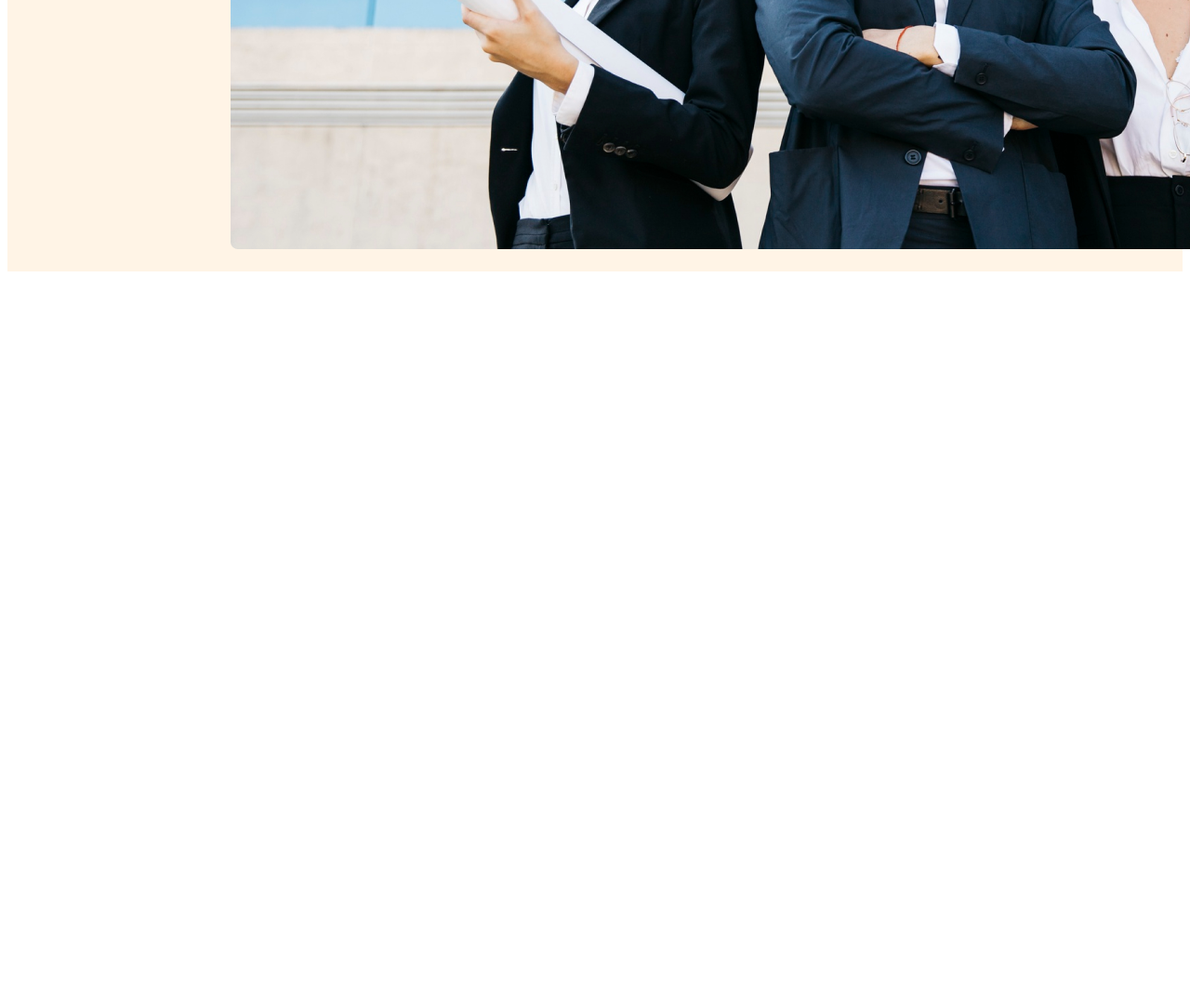
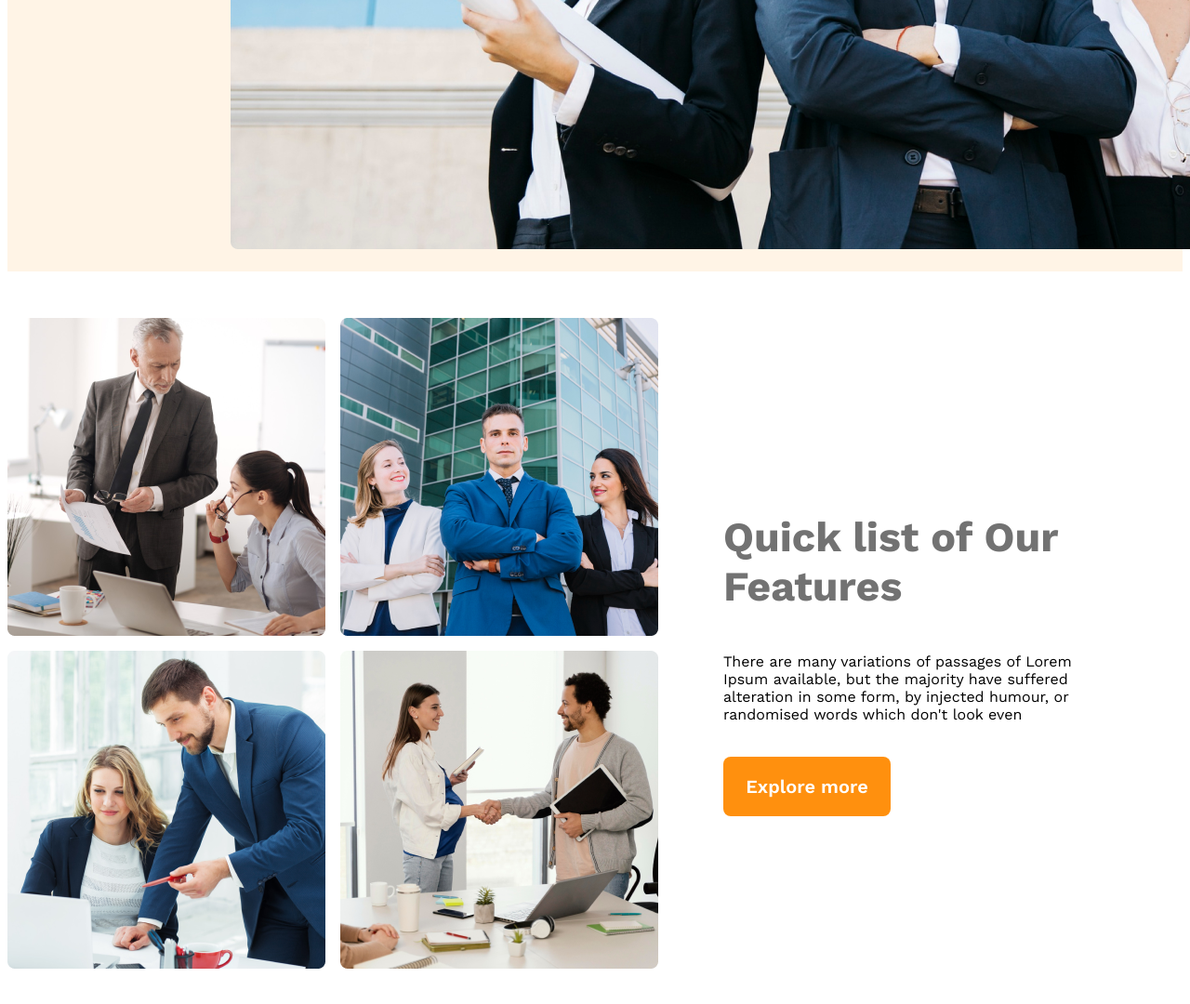
Before and after one commit to IrfanRahat/g3-architects-web, a plain HTML site: page index.html in a window 1280 px wide. Shown: the part 1078-2158 px from the top of the page at 93% size. Before the commit the page ends 1378 px from the top, so only its background shows below. Drawn offline with nearby package versions, Linux system fonts and the light colour scheme.

Commit message:
added teams section

```diff
--- a/index.html
+++ b/index.html
@@ -30,7 +30,19 @@
 </div>
     </header>
     <main>
-
+<div class="teams-container">
+    <div class="teams-img">
+<img src="./images/team1.png" alt="">
+<img src="./images/team2.png" alt="">
+<img src="./images/team3.png" alt="">
+<img src="./images/team4.png" alt="">
+    </div>
+    <div class="teams-content">
+        <h3 class="teams-title">Quick list of Our Features</h3>
+        <p class="teams-des">There are many variations of passages of Lorem Ipsum available, but the majority have suffered alteration in some form, by injected humour, or randomised words which don't look even</p>
+        <button class="btn-primary">Explore more</button>
+    </div>
+</div>
     </main>
     <footer>
 
--- a/style.css
+++ b/style.css
@@ -68,6 +68,33 @@ cursor: pointer;
 .banner-content img{
     width: 100%;
 }
+main{
+    max-width: 1440px;
+    margin: 50px auto;
+}
+.teams-container{
+    display: flex;
+    align-items: center;
+}
+.teams-content{
+padding: 0px 70px;
+}
+
+.teams-title{
+    font-size: 2.8rem;
+    font-weight: 700;
+    color: #727272;
+}
+.teams-des{
+    padding-bottom: 20px;
+}
+.teams-img{
+    display: grid;
+    grid-template-columns: repeat(2, 1fr);
+    gap: 1rem;
+}
+
+
 
 /* responsive media */
 @media  screen and (max-width:576px) {
```
